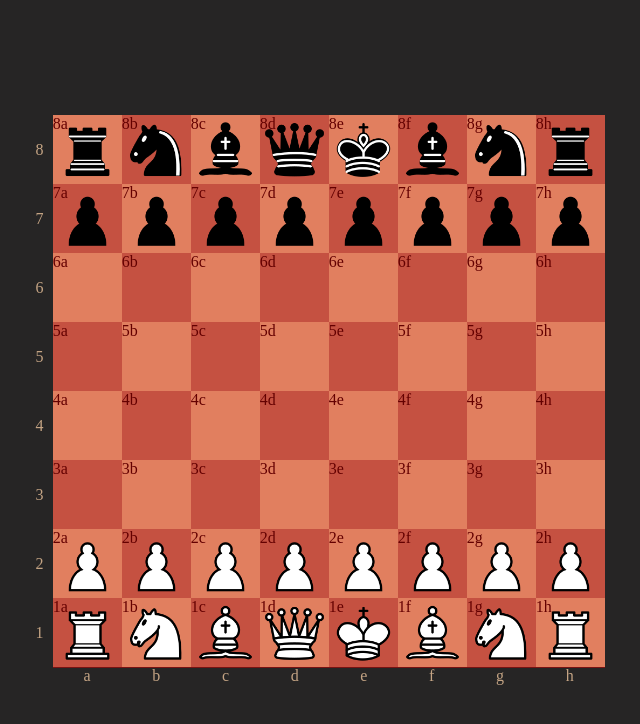
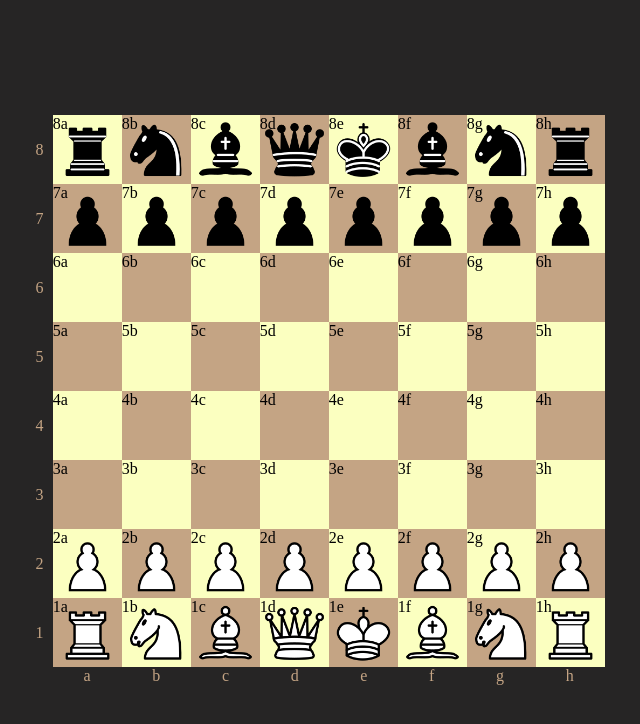
Before and after one commit to ankushydv/chess-F1, a React (Create React App) app: page / in a window 1280 px wide. Shown: the top 724 px of the page, without its empty margins (320-960 px from the left). Built offline with nearby package versions, Linux system fonts and the light colour scheme.

Commit message:
some change

```diff
--- a/src/Component/Pieces/Pieces.css
+++ b/src/Component/Pieces/Pieces.css
@@ -4,7 +4,7 @@
     bottom: calc(.25*var(--tile-size));
     right: 0;
     left: calc(.25*var(--tile-size));
-    background-color:  rgba(200,0,0,.5);
+    /* background-color:  rgba(200,0,0,.5); */
 }
 
 .piece{
```
